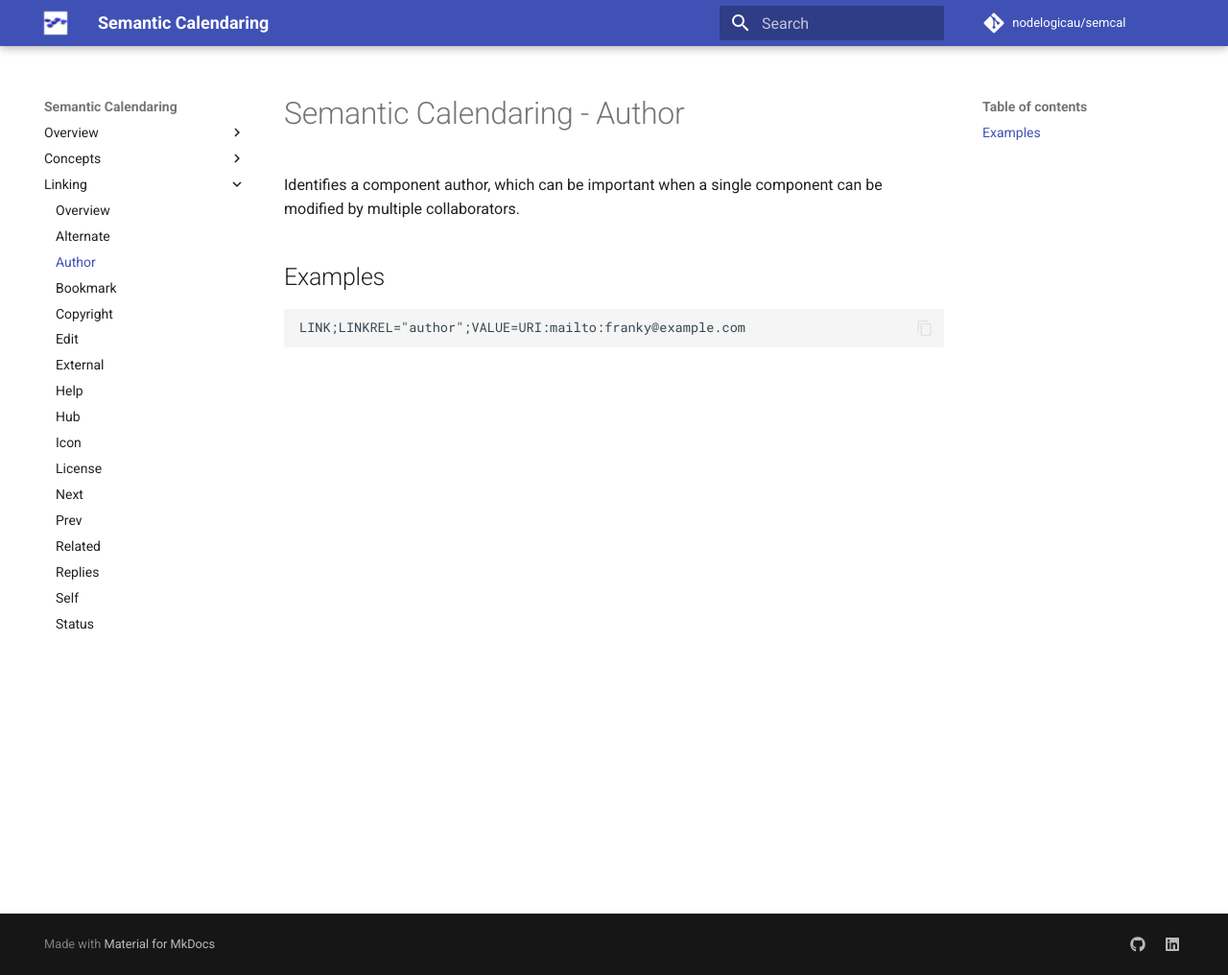
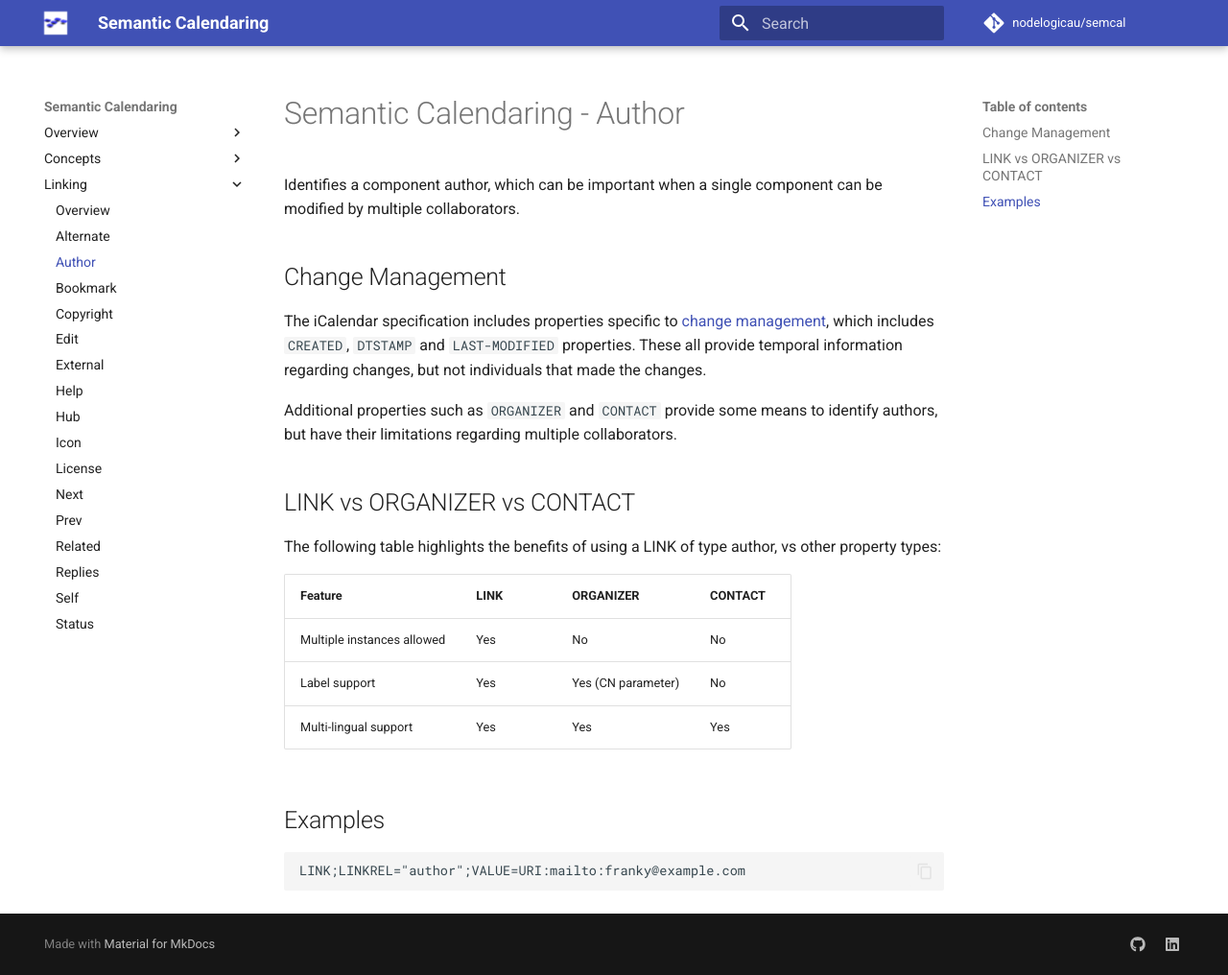
Before and after one commit to nodelogicau/semcal, an MkDocs documentation site: the page built from docs/linking/author.md, in a window 1280 px wide and 1016 px high. Shown: the whole window at 96% size. Built offline with MkDocs 1.6.1 and Material for MkDocs 9.7.7, drawn with Linux system fonts in a browser that asks for light colours; comment, search, counter and statistics services are not loaded.

Commit message:
Update author.md

```diff
--- a/docs/linking/author.md
+++ b/docs/linking/author.md
@@ -3,6 +3,26 @@
 Identifies a component author, which can be important when a single component can be modified by multiple
 collaborators.
 
+## Change Management
+
+The iCalendar specification includes properties specific to [change management](https://www.rfc-editor.org/rfc/rfc5545.html#section-3.8.7),
+which includes `CREATED`, `DTSTAMP` and `LAST-MODIFIED` properties. These all provide temporal information regarding changes, but not
+individuals that made the changes.
+
+Additional properties such as `ORGANIZER` and `CONTACT` provide some means to identify authors, but have their limitations regarding multiple
+collaborators.
+
+## LINK vs ORGANIZER vs CONTACT
+
+The following table highlights the benefits of using a LINK of type author, vs other property types:
+
+| Feature | LINK | ORGANIZER | CONTACT |
+|---------|------|-----------|---------|
+| Multiple instances allowed | Yes | No | No |
+| Label support | Yes | Yes (CN parameter) | No |
+| Multi-lingual support | Yes | Yes | Yes |
+
+
 ## Examples
 
     LINK;LINKREL="author";VALUE=URI:mailto:franky@example.com
```
